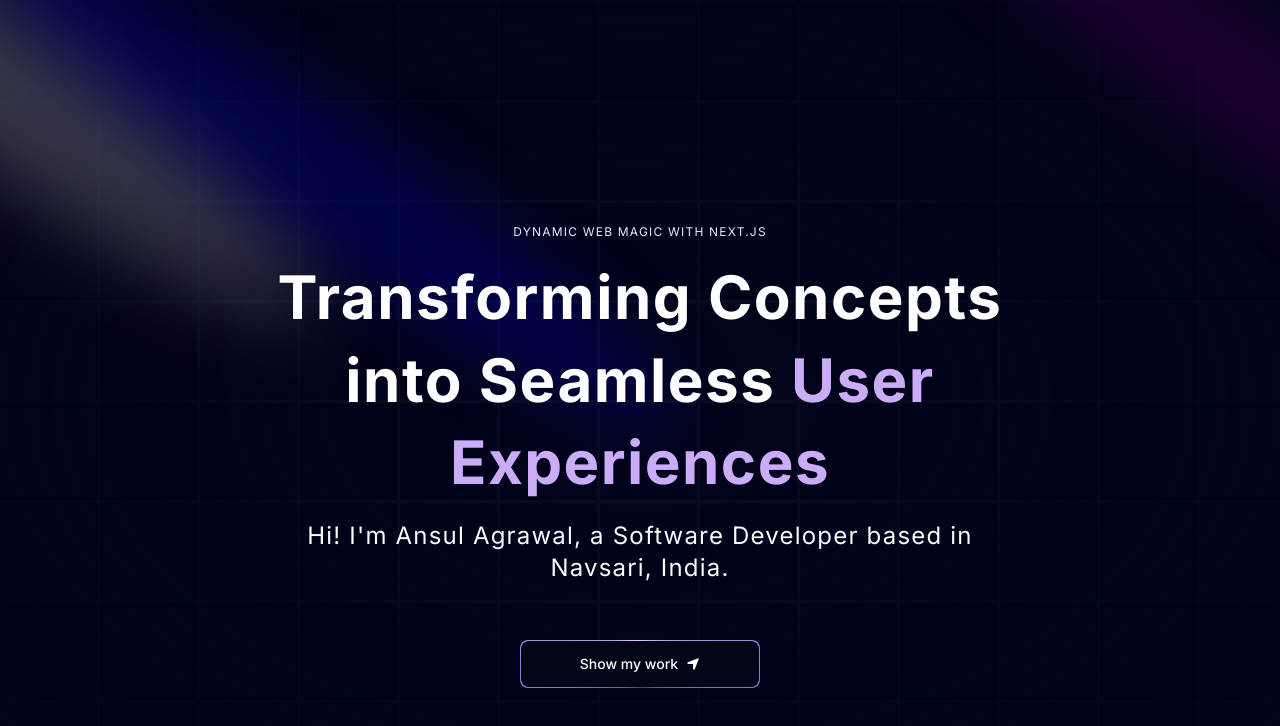
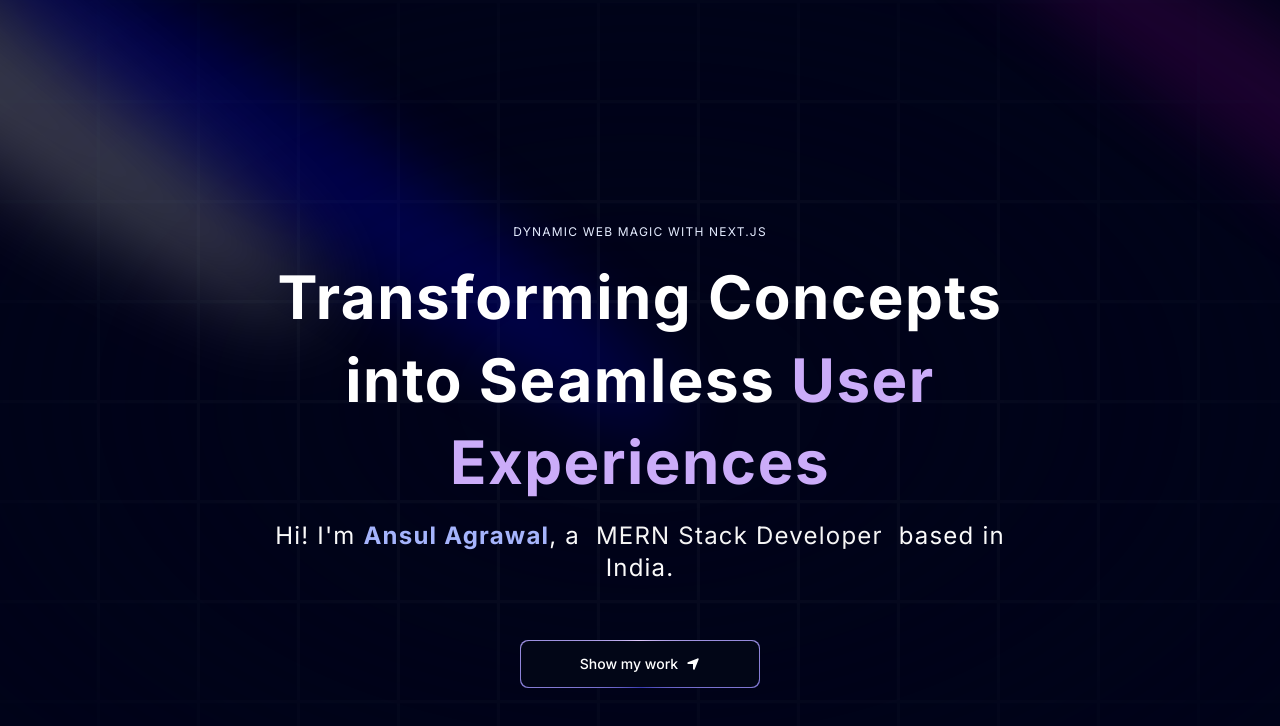
Before and after one commit to ansulagrawal/portfolio-v2, a Next.js app: page / in a window 1280 px wide. Shown: the top 726 px of the page. Built offline with nearby package versions, Linux system fonts and the light colour scheme.

Commit message:
Added FlipWord for role

```diff
--- a/components/Home/Hero.tsx
+++ b/components/Home/Hero.tsx
@@ -3,6 +3,10 @@ import { Spotlight } from '../ui/Spotlight';
 import { TextGenerateEffect } from '../ui/TextGenerateEffect';
 import MagicButton from '../ui/MagicButton';
 import { FaLocationArrow } from 'react-icons/fa6';
+
+import { FlipWords } from '../ui/FlipWords';
+
+const roles = ['Software Developer', 'MERN Stack Developer', 'Freelancer', 'Open Source Contributor'];
 
 function Hero() {
   return (
@@ -28,7 +32,9 @@ function Hero() {
 
           <TextGenerateEffect words="Transforming Concepts into Seamless User Experiences" className="text-center text-[40px] md:text-5xl lg:text-6xl" />
 
-          <p className="text-center md:tracking-wider mb-4 text-sm md:text-lg lg:text-2xl">Hi! I&apos;m Ansul Agrawal, a Software Developer based in Navsari, India.</p>
+          <p className="text-center md:tracking-wider mb-4 text-sm md:text-lg lg:text-2xl">
+            Hi! I&apos;m <span className="font-bold text-indigo-300">Ansul Agrawal</span>, a <FlipWords words={roles} /> based in India.
+          </p>
 
           <a href="#about">
             <MagicButton title="Show my work" icon={<FaLocationArrow />} position="right" />
--- /dev/null
+++ b/components/ui/FlipWords.tsx
@@ -0,0 +1,55 @@
+'use client';
+import { AnimatePresence, motion } from 'framer-motion';
+import { useEffect, useState } from 'react';
+
+import { cn } from '@/utils/cn';
+
+export const FlipWords = ({ words, duration = 3000, className }: { words: string[]; duration?: number; className?: string }) => {
+  const [currentWord, setCurrentWord] = useState(words[0]);
+  const [intervalId, setIntervalId] = useState<any>(null);
+
+  useEffect(() => {
+    const startAnimation = () => {
+      let i = 0;
+      const id = setInterval(() => {
+        i++;
+        if (i === words.length) {
+          i = 0;
+        }
+        const word = words[i];
+        setCurrentWord(word);
+      }, duration);
+
+      setIntervalId(id);
+    };
+
+    startAnimation();
+
+    return () => {
+      clearInterval(intervalId);
+    };
+  }, []);
+
+  return (
+    <AnimatePresence>
+      <motion.div
+        initial={{ opacity: 0, y: 10 }}
+        animate={{ opacity: 1, y: 0 }}
+        transition={{ duration: 0.4, ease: 'easeInOut', type: 'spring', stiffness: 100, damping: 10 }}
+        exit={{ opacity: 0, y: -40, x: 40, filter: 'blur(8px)', scale: 2, position: 'absolute' }}
+        className={cn('z-10 inline-block relative text-left text-neutral-900 dark:text-neutral-100 px-2', className)}
+        key={currentWord}>
+        {currentWord.split('').map((letter, index) => (
+          <motion.span
+            key={currentWord + index}
+            initial={{ opacity: 0, y: 10, filter: 'blur(8px)' }}
+            animate={{ opacity: 1, y: 0, filter: 'blur(0px)' }}
+            transition={{ delay: index * 0.08, duration: 0.4 }}
+            className="">
+            {letter}
+          </motion.span>
+        ))}
+      </motion.div>
+    </AnimatePresence>
+  );
+};
--- a/components/ui/Spotlight.tsx
+++ b/components/ui/Spotlight.tsx
@@ -1,4 +1,3 @@
-import React from 'react';
 import { cn } from '@/utils/cn';
 
 type SpotlightProps = {
--- a/components/ui/TextGenerateEffect.tsx
+++ b/components/ui/TextGenerateEffect.tsx
@@ -1,23 +1,19 @@
 'use client';
+import { motion, stagger, useAnimate } from 'framer-motion';
 import { useEffect } from 'react';
-import { motion, stagger, useAnimate } from 'framer-motion';
+
 import { cn } from '@/utils/cn';
 
-export const TextGenerateEffect = ({ words, className }: { words: string; className?: string }) => {
+type TextGenerateEffectProps = {
+  words: string;
+  className?: string;
+};
+
+export const TextGenerateEffect = ({ words, className }: TextGenerateEffectProps) => {
   const [scope, animate] = useAnimate();
   let wordsArray = words.split(' ');
   useEffect(() => {
-    console.log(wordsArray);
-    animate(
-      'span',
-      {
-        opacity: 1,
-      },
-      {
-        duration: 2,
-        delay: stagger(0.2),
-      }
-    );
+    animate('span', { opacity: 1 }, { duration: 2, delay: stagger(0.2) });
   }, [scope.current]);
 
   const renderWords = () => {
```
Also changed, not shown: components/ui/MagicButton.tsx (+4 -8 lines).
